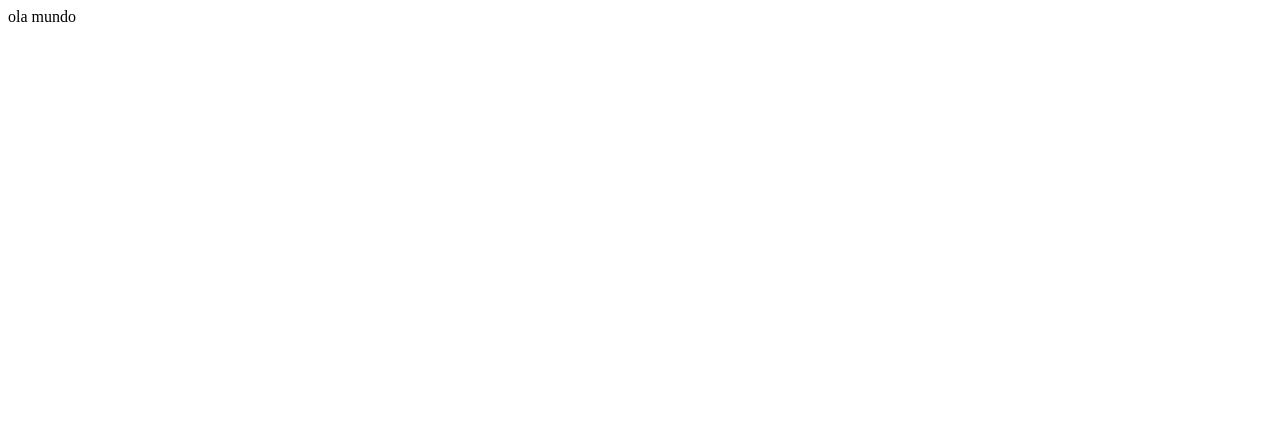
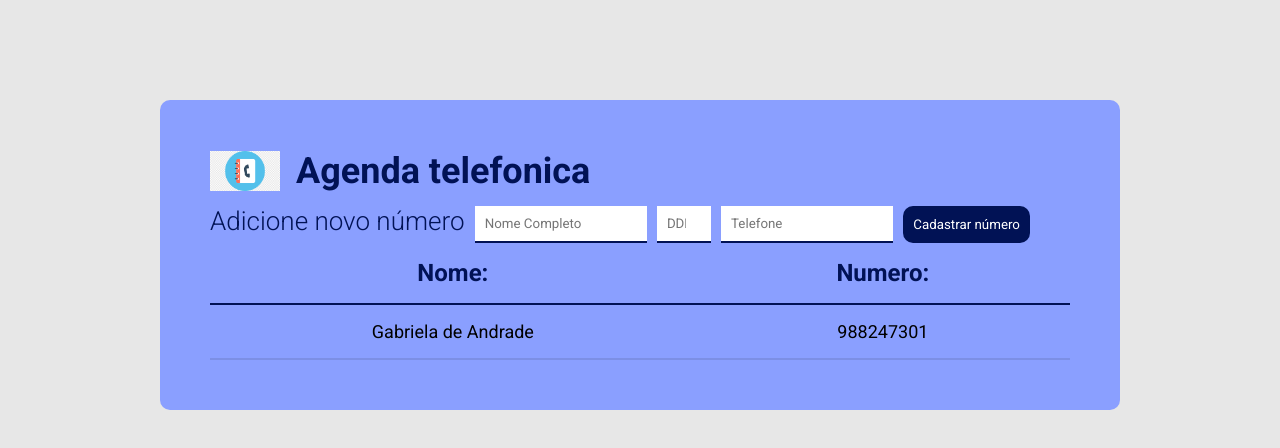
Before and after one commit to gaba-teixeira/myProject2, a plain HTML site: page index.html in a window 1280 px wide. Drawn offline with Linux system fonts and the light colour scheme.

Commit message:
Created css file and styled inner.html

```diff
--- a/index.html
+++ b/index.html
@@ -4,8 +4,40 @@
     <meta charset="UTF-8" />
     <meta name="viewport" content="width=device-width, initial-scale=1.0" />
     <title>Agenda Telefonica</title>
+    <link rel="stylesheet" href="./main.css" />
+    <link
+      href="https://fonts.googleapis.com/css2?family=Roboto:ital,wght@0,100;0,300;0,400;0,500;0,700;0,900;1,100;1,300;1,400;1,500;1,700;1,900&display=swap"
+      rel="stylesheet"
+    />
   </head>
   <body>
-    ola mundo
+    <div class="container">
+      <header>
+        <img src="./image/agenda.png" alt="icone de agenda" width="100px" />
+        <h1>Agenda telefonica</h1>
+      </header>
+      <form>
+        <h2>Adicione novo número</h2>
+        <input type="text" placeholder="Nome Completo" required />
+        <input type="number" placeholder="DDD" max="2" min="0" />
+        <input type="number" placeholder="Telefone" max="9" required />
+        <button type="submit">Cadastrar número</button>
+      </form>
+      <table cellspacing="0">
+        <thead>
+          <tr>
+            <th>Nome:</th>
+            <th>Numero:</th>
+          </tr>
+        </thead>
+
+        <tbody>
+          <tr>
+            <td>Gabriela de Andrade</td>
+            <td>988247301</td>
+          </tr>
+        </tbody>
+      </table>
+    </div>
   </body>
 </html>
--- /dev/null
+++ b/main.css
@@ -0,0 +1,85 @@
+* {
+  margin: 0;
+  padding: 0;
+  box-sizing: border-box;
+  font-family: "Roboto", sans-serif;
+}
+
+body {
+  background: #e7e7e7;
+  padding-top: 100px;
+}
+
+header {
+  display: flex;
+  align-items: center;
+  margin-bottom: 14px;
+  color: #011255;
+}
+
+header img {
+  width: 70px;
+  margin-right: 16px;
+}
+
+header h1 {
+  font-size: 36px;
+}
+
+.container {
+  max-width: 960px;
+  width: 100%;
+  margin: 0 auto;
+  background-color: #8a9fff;
+  padding: 50px;
+  border-radius: 10px;
+  align-content: center;
+}
+
+form {
+  display: flex;
+  justify-content: space-between;
+  margin-right: 40px;
+}
+
+form h2 {
+  color: #011255;
+  font-size: 26px;
+  font-weight: 300;
+}
+
+form input {
+  padding: 10px;
+  border: none;
+  border-bottom: 2px solid #011255;
+}
+
+form button {
+  padding: 10px;
+  border: none;
+  color: white;
+  background-color: #011255;
+  border-radius: 10px;
+  cursor: pointer;
+}
+table {
+  width: 100%;
+}
+
+table th {
+  border-bottom: 2px solid #011255;
+  padding: 16px;
+  font-size: 24px;
+  color: #011255;
+}
+
+table td {
+  text-align: center;
+  padding: 16px 0;
+  font-size: 18px;
+  border-bottom: 2px solid rgba(0, 0, 0, 0.1);
+}
+
+table td img {
+  height: 30px;
+}
```
Also changed, not shown: image/agenda.png (added).
